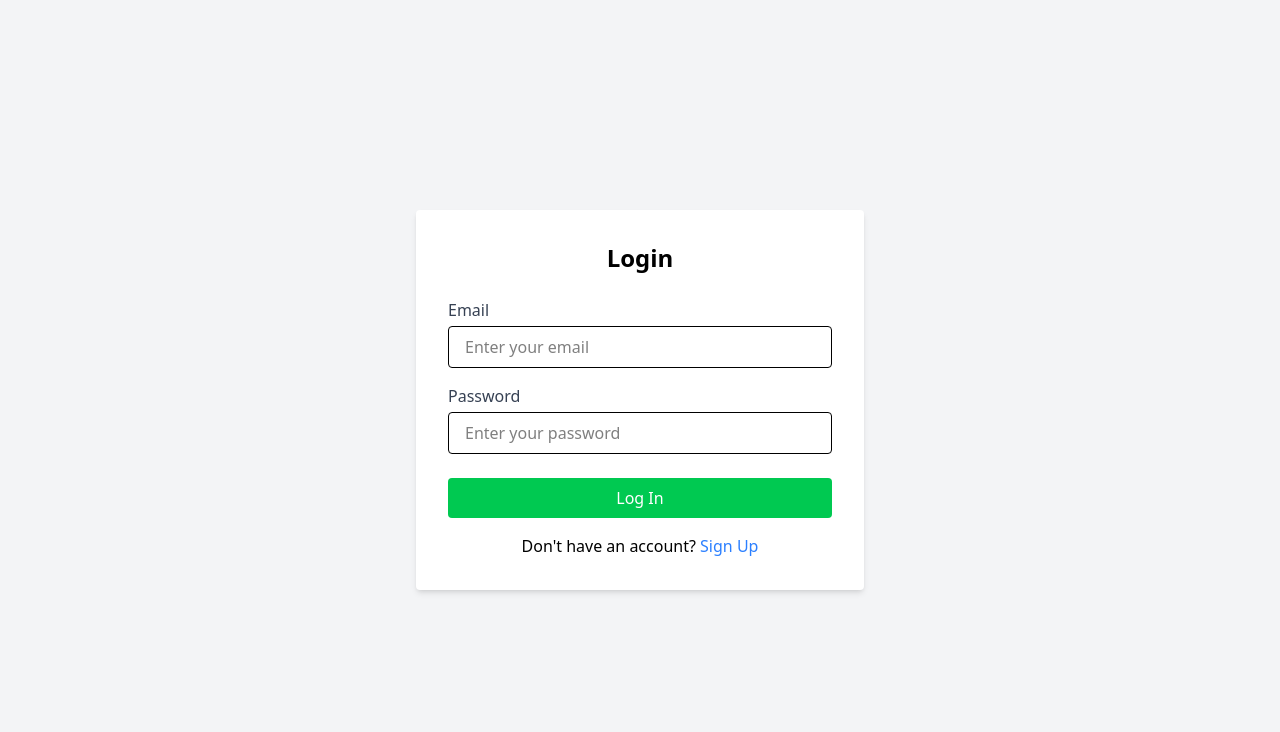
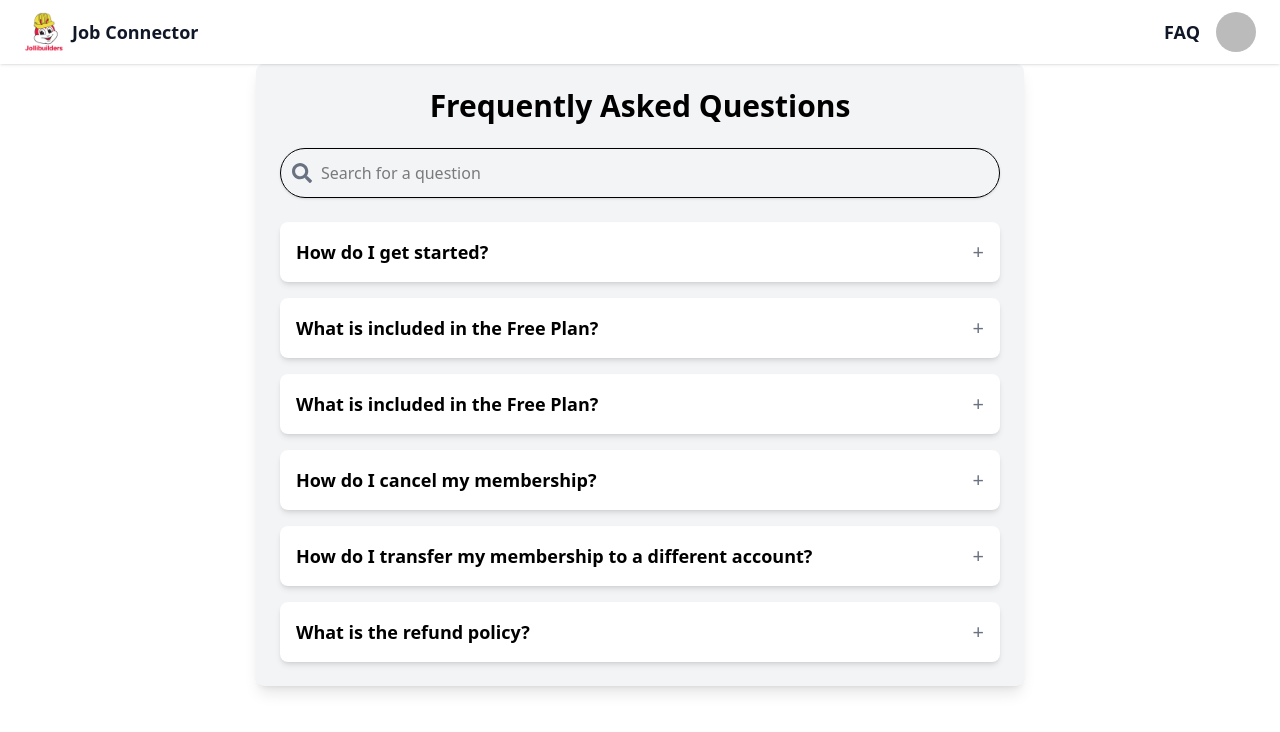
Before and after one commit to Jollibuilders/FIP_Project, a React (Vite) app in the folder frontend/: page /faq in a window 1280 px wide. Before the commit this address led to /login. Shown: the top 732 px of the page. Built offline with nearby package versions, Linux system fonts and the light colour scheme; no server answers; sample sign-in values are in the browser's storage.

Commit message:
added content to nav bar

```diff
--- a/frontend/src/App.jsx
+++ b/frontend/src/App.jsx
@@ -65,14 +65,13 @@ function App() {
           }
         />
         <Route
-          path="/FAQPage"
+          path="/faq"
           element={
             <ProtectedRoute>
               <FAQPage/>
             </ProtectedRoute>
           }
         />
-
       </Route>
 
       {/* Fallback route */}
--- a/frontend/src/components/NavigationBar.jsx
+++ b/frontend/src/components/NavigationBar.jsx
@@ -45,6 +45,10 @@ const NavigationBar = () => {
             Job Connector
           </h1>
         </Link>
+        <div className='flex items-center space-x-4'>
+        <Link to="/faq" className="text-base sm:text-lg font-bold text-gray-900">
+        FAQ
+        </Link>
         {/* profile to click on to cause drop down */}
         <div className="relative" ref={dropdownRef}>
           <img
@@ -84,6 +88,7 @@ const NavigationBar = () => {
         )}
         </div>
       </div>
+      </div>
     </nav>
   );
 };
--- a/frontend/src/pages/FAQPage.jsx
+++ b/frontend/src/pages/FAQPage.jsx
@@ -2,12 +2,12 @@ import { useState } from "react";
 import { FaSearch } from "react-icons/fa";
 function FAQPage(){
     const faqs = [
-        {question: " place holder question", answer: "place holder answer"},
-        {question: " place holder question", answer: "place holder answer"},
-        {question: " place holder question", answer: "place holder answer"},
-        {question: " place holder question", answer: "place holder answer"},
-        {question: " place holder question", answer: "place holder answer"},
-        {question: " place holder question", answer: "place holder answer"},
+        { question: "How do I get started?", answer: "When you sign up, you’ll start with the Free plan. It's ideal for new teams and allows unlimited team members, but only 1 active editable project at a time. For more advanced features, check out our Basic, Premium, or Enterprise plans." },
+        {question: "What is included in the Free Plan?", answer: "place holder answer"},
+        {question: "What is included in the Free Plan?", answer: "placeholder answer"},
+        {question: "How do I cancel my membership?", answer: "placeholder answer"},
+        {question: "How do I transfer my membership to a different account?", answer: "placeholder answer"},
+        {question: "What is the refund policy?", answer: "placeholder answer"},
     ];
 const [openIndex, setOpenIndex] = useState(null);
 
@@ -15,14 +15,14 @@ const toggleFAQ = (index) => {
     setOpenIndex(openIndex == index? null:index);
 };
 return (
-    <div className="p-6 max-w-3xl mx-auto bg-gray-100 rounded-lg shadow-lg mt-8">
+    <div className="p-6 max-w-3xl mx-auto bg-gray-100 rounded-lg shadow-lg mt-16">
         <h1 className="text-3xl font-bold text-center mb-6">Frequently Asked Questions</h1>
         <div className="relative mb-6">
             <input type="text" placeholder="Search for a question" className="w-full p-3 pl-10 border rounded-full shadow-sm focus:outline-none"/>
-            <FaSearch className="absolute left-3 top-3 text-gray-500" size={20}/>
+            <FaSearch className="absolute left-3 top-1/2 transform -translate-y-1/2 text-gray-500" size={20}/>
         </div>
     <div className="space-y-4">
-        {faqs.map((faq, index)=>(
+        {faqs.map((faqs, index)=>(
             <div key={index} className="bg-white p-4 rounded-lg shadow-md cursor-pointer" onClick={() => toggleFAQ(index)}>
                 <div className="flex justify-between items-center">
                     <h2 className="text-lg font-semibold">{faqs.question}</h2>
```
